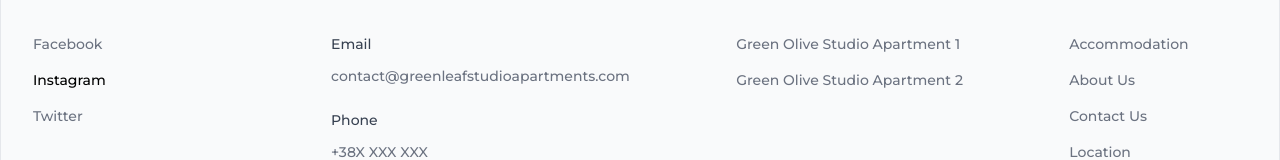
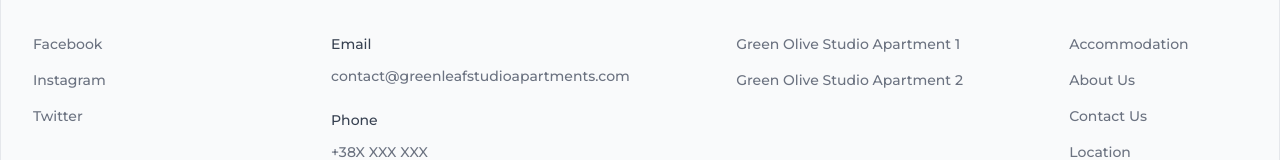
Before and after one commit to IlijaRad/apartments, a Next.js app: page / in a window 1280 px wide. Shown: the part 5580-5740 px from the top of the page. Built offline with nearby package versions, Linux system fonts and the light colour scheme.

Commit message:
- fixed class spelling

```diff
--- a/components/FooterSection.js
+++ b/components/FooterSection.js
@@ -19,7 +19,7 @@ const FooterSection = () => {
               </a>
               <a
                 href="#"
-                className="transition-color text-gray-5 w-fit text-sm font-medium hover:text-gray-600"
+                className="transition-color w-fit text-sm font-medium text-gray-500 hover:text-gray-600"
               >
                 Instagram
               </a>
```
